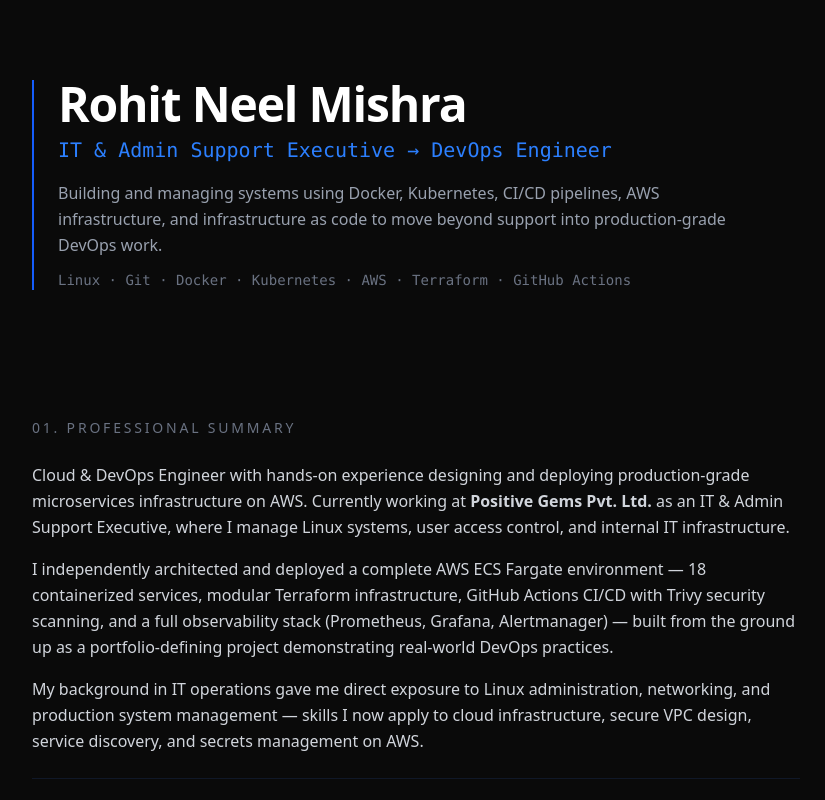
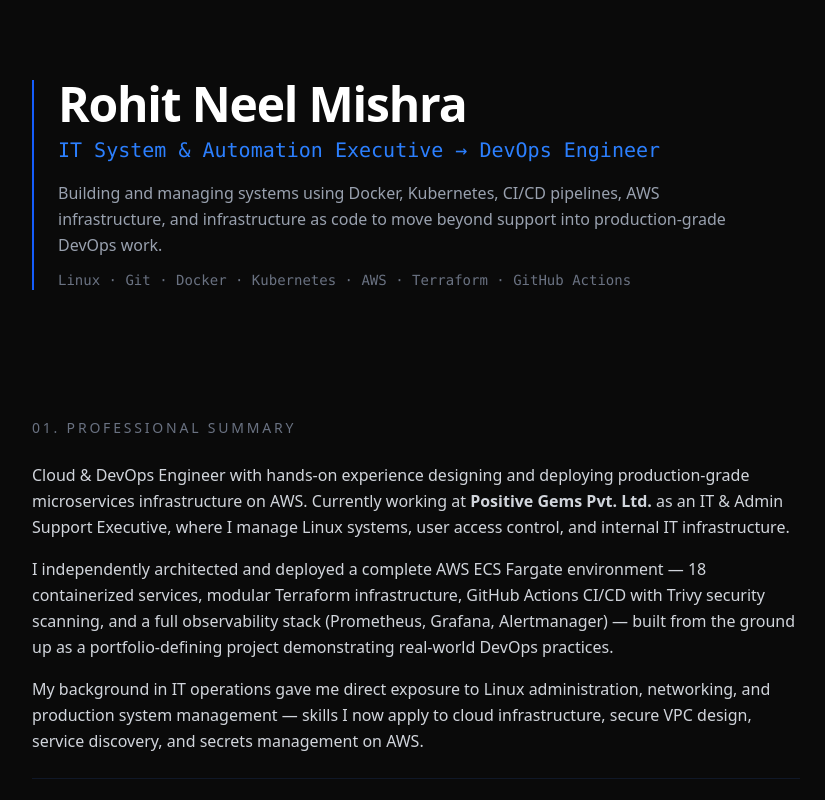
Before and after one commit to heyrohhh/rohitneelmishraportfolio, a React (Vite) app in the folder frontendRohit/: page / in a window 1280 px wide. Shown: the top 800 px of the page, without its empty margins (184-1009 px from the left). Built offline with nearby package versions, Linux system fonts and the light colour scheme.

Commit message:
Update job title in Hero component

```diff
--- a/frontendRohit/src/components/Hero.jsx
+++ b/frontendRohit/src/components/Hero.jsx
@@ -6,7 +6,7 @@ export default function Hero() {
       </h1>
 
       <p className="text-xl text-blue-500 mt-2 font-mono">
-        IT & Admin Support Executive → DevOps Engineer
+        IT System & Automation Executive → DevOps Engineer
       </p>
 
       <p className="mt-4 text-gray-400 max-w-2xl leading-relaxed">
```
